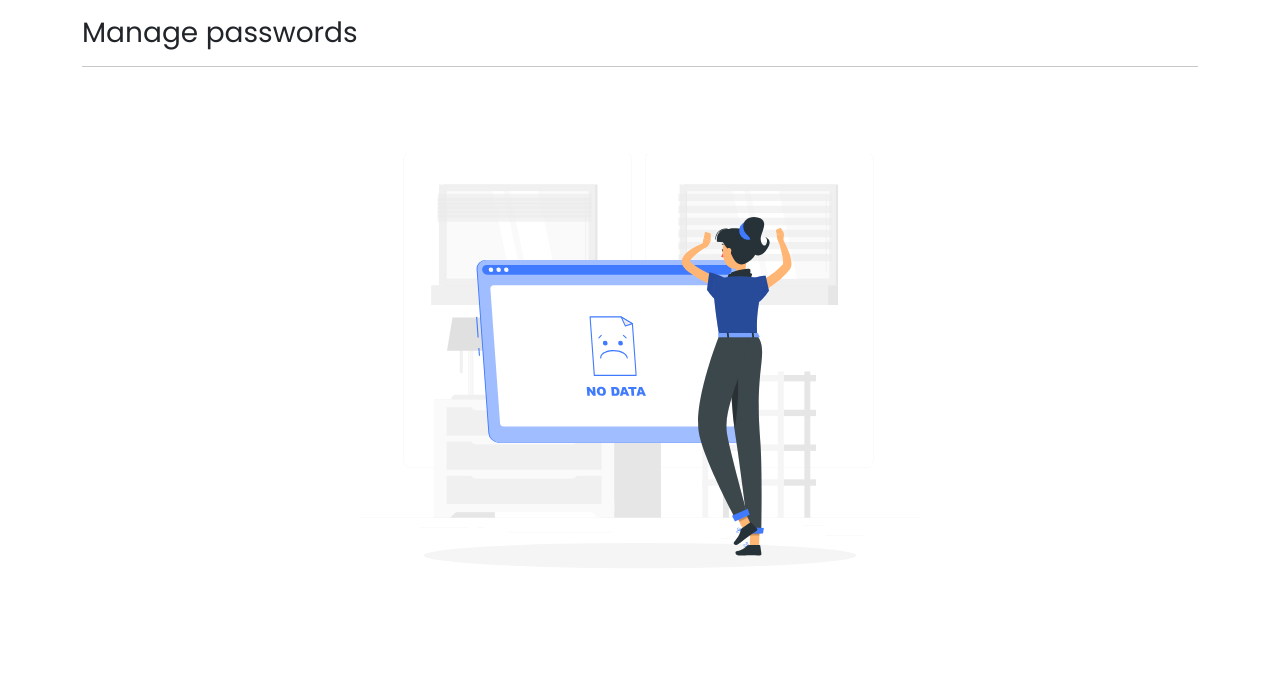
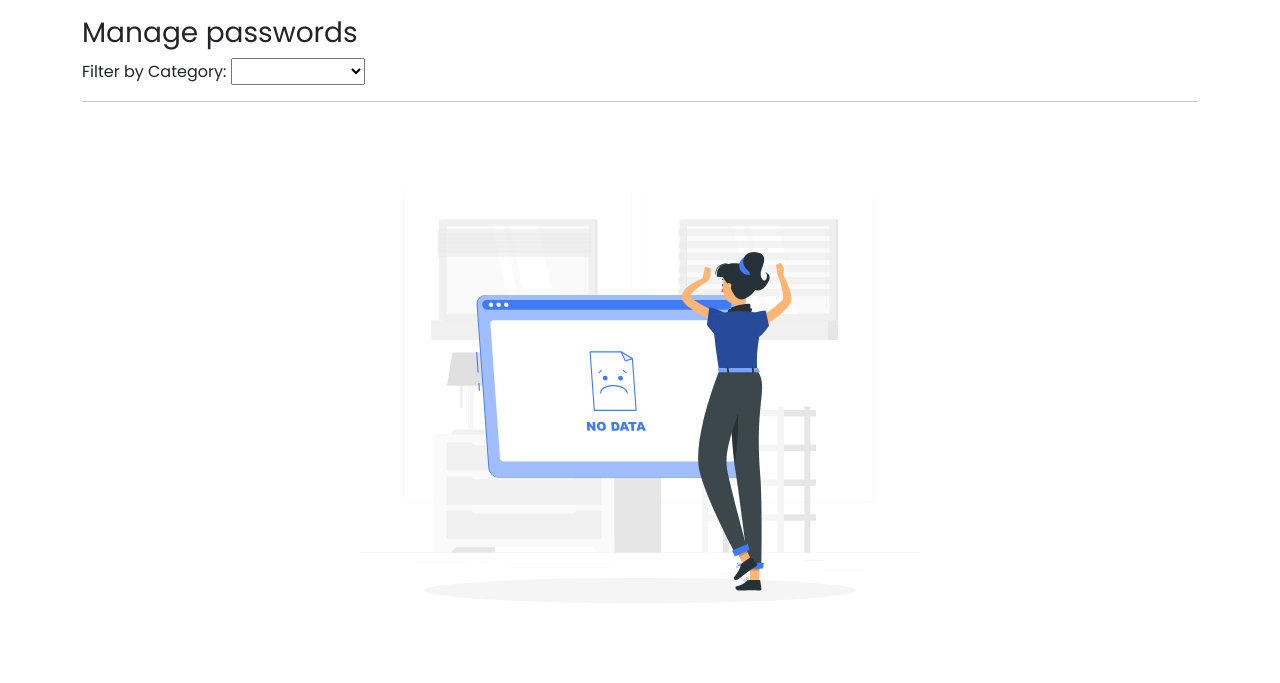
Before and after one commit to Wild-Python/almon.d, a Django app: page /manage-passwords/ in a window 1280 px wide. Shown: the part 86-769 px from the top of the page. Run offline with Django 5.2, Linux system fonts and the light colour scheme; the visitor is signed in with stand-in values (Sample User, id 1); data that the repository does not hold is empty; parts of the project's set-up code (start-up, migrations or seed data) failed here and were passed over; some libraries are stand-ins or nearby versions.

Commit message:
feat: Update manage-passwords template to enable category-based filtering

```diff
--- a/templates/almon/manage-passwords.html
+++ b/templates/almon/manage-passwords.html
@@ -5,7 +5,24 @@
 {% block content %}
 
     <section class="container">
-        <div class="mt-2 mb-4"><h3>Manage passwords</h3>
+
+        <div class="mt-2 mb-4">
+            <h3>Manage passwords</h3>
+
+                <form id="filterForm" method="get">
+                    <label for="category">Filter by Category:</label>
+                    <select name="category" id="category" onchange="submitFilterForm()">
+                    <option value="" {% if not selected_category_id %}selected{% endif %}>
+                        All Categories
+                    </option>
+                        {% for category in categories %}
+                            <option value="{{ category.id }}" {% if category.id == selected_category_id %}selected{% endif %}>
+                                {{ category.name }}
+                            </option>
+                        {% endfor %}
+                    </select>
+                </form>
+
             <hr/>
         </div>
 
@@ -79,4 +96,13 @@
         {% endif %}
     </section>
 
+    <script>
+    document.addEventListener("DOMContentLoaded", function () {
+        document.getElementById("category").value = "{{ selected_category_id }}";
+    });
+    function submitFilterForm() {
+        document.getElementById('filterForm').submit();
+    }
+    </script>
+
 {% endblock %}
```
